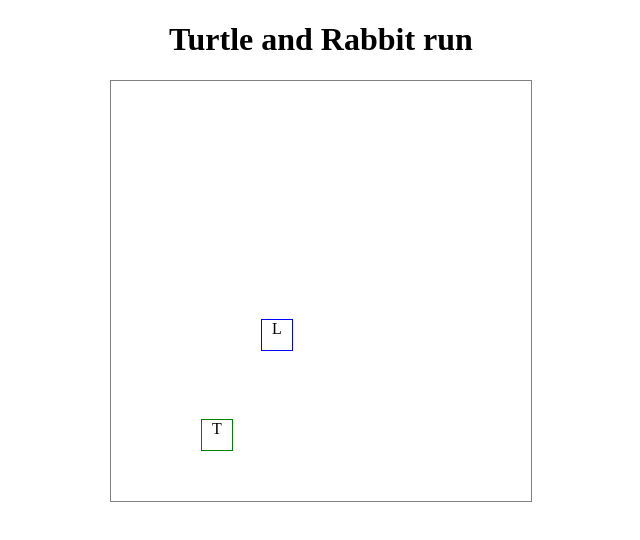
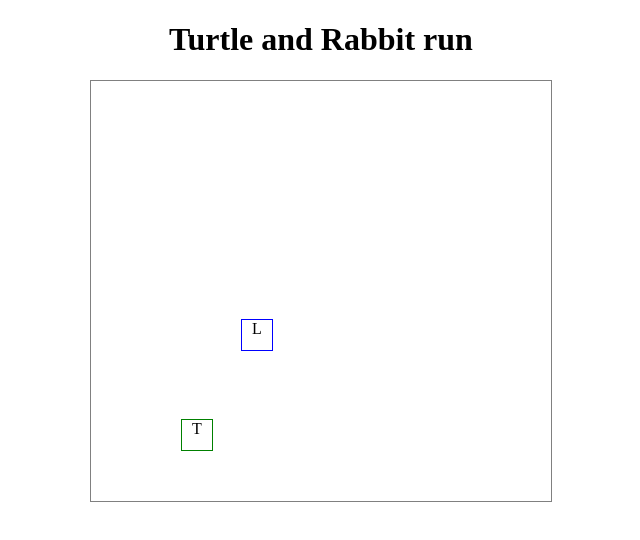
Before and after one commit to cunhaluisg5/2017-1-tandrun, a plain HTML site: page tandrun.html in a window 1280 px wide. Shown: the whole page, without its empty margins (319-959 px from the left). Drawn offline with Linux system fonts and the light colour scheme.

Commit message:
Aumenta o cenário para caber a tartaruga

```diff
--- a/estilo.css
+++ b/estilo.css
@@ -2,7 +2,7 @@ body{
   text-align: center;
 }
 #cenario{
-  width: 420px;
+  width: 460px;
   height: 420px;
   border: 1px solid grey;
   margin: auto;
```
